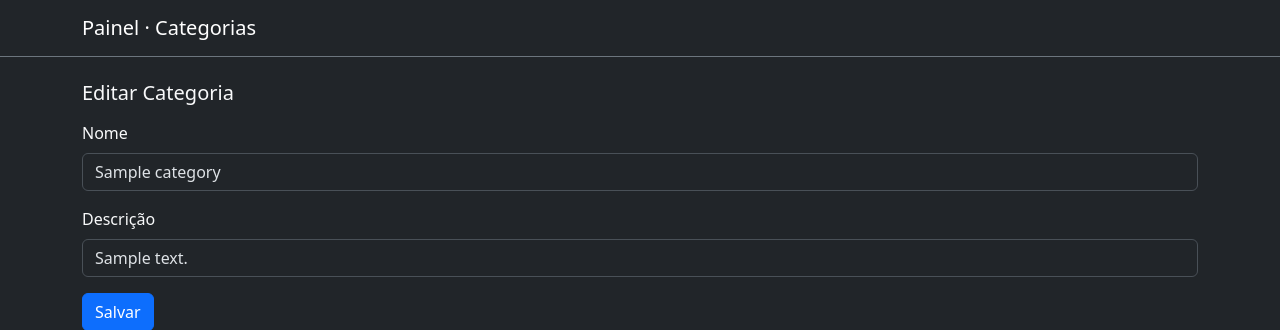
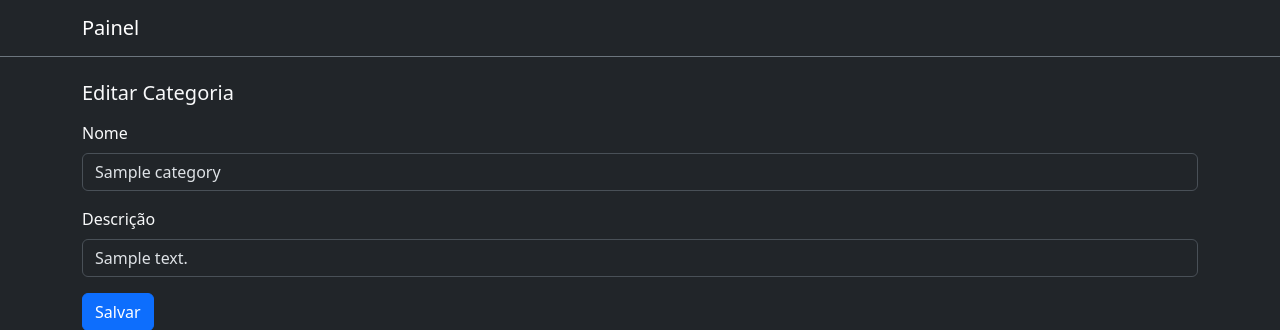
Before and after one commit to anacgsx/prova_p1-backend, a FastAPI app: template templates/edit.html in a window 1280 px wide. Shown: the top 330 px of the page. Run offline with FastAPI, Linux system fonts and the light colour scheme; the template is opened without the code that fills it: most values are stand-ins (such as "Sample title", 1, 10 or a date in 2020).

Commit message:
literally nothing

```diff
--- a/templates/base.html
+++ b/templates/base.html
@@ -8,7 +8,7 @@
 <body class="bg-dark text-light">
   <nav class="navbar navbar-dark bg-dark border-bottom border-secondary">
     <div class="container">
-      <a class="navbar-brand" href="/">Painel · Categorias</a>
+      <a class="navbar-brand" href="/">Painel</a>
     </div>
   </nav>
   <main class="container py-4">
```
